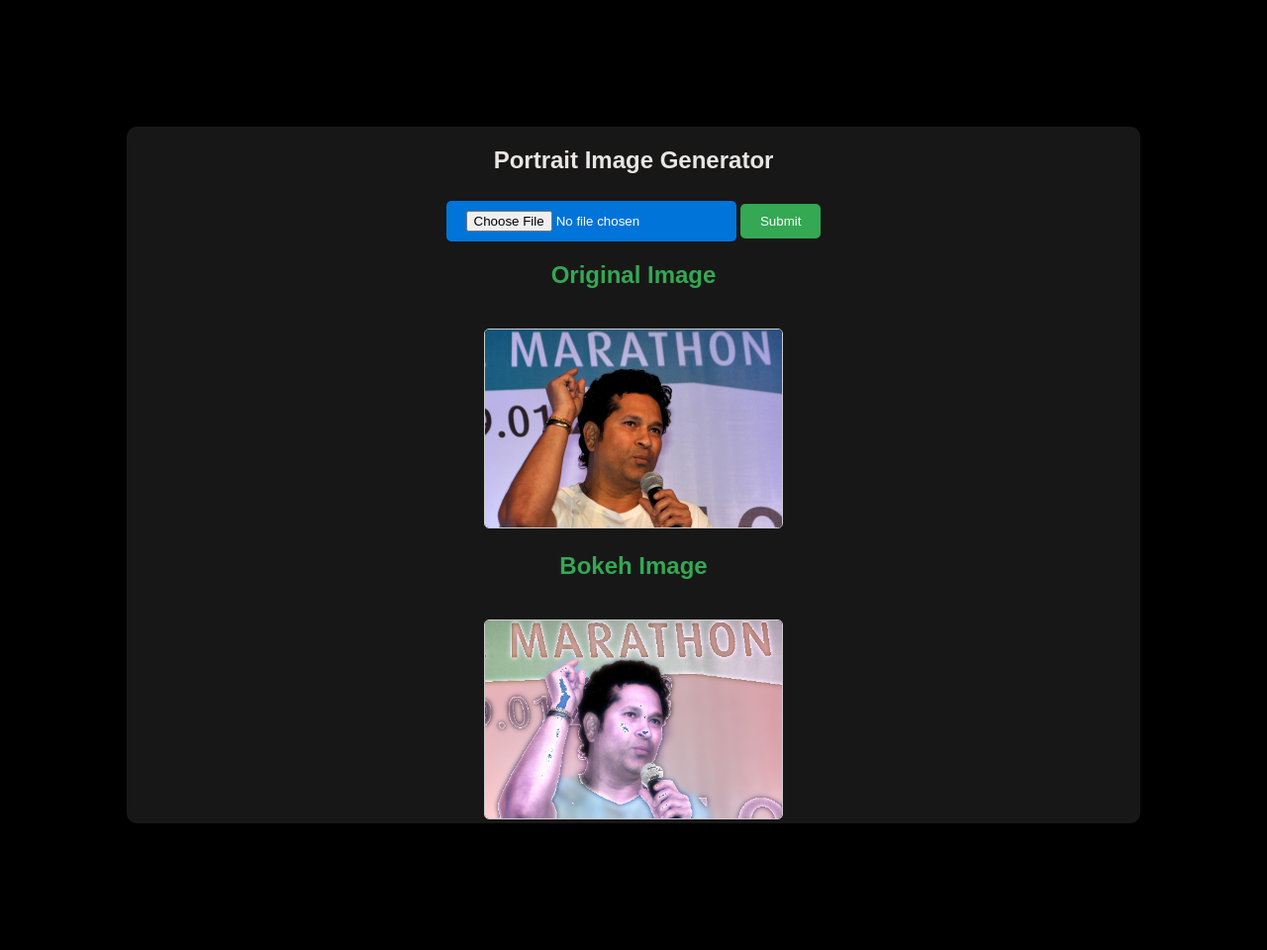
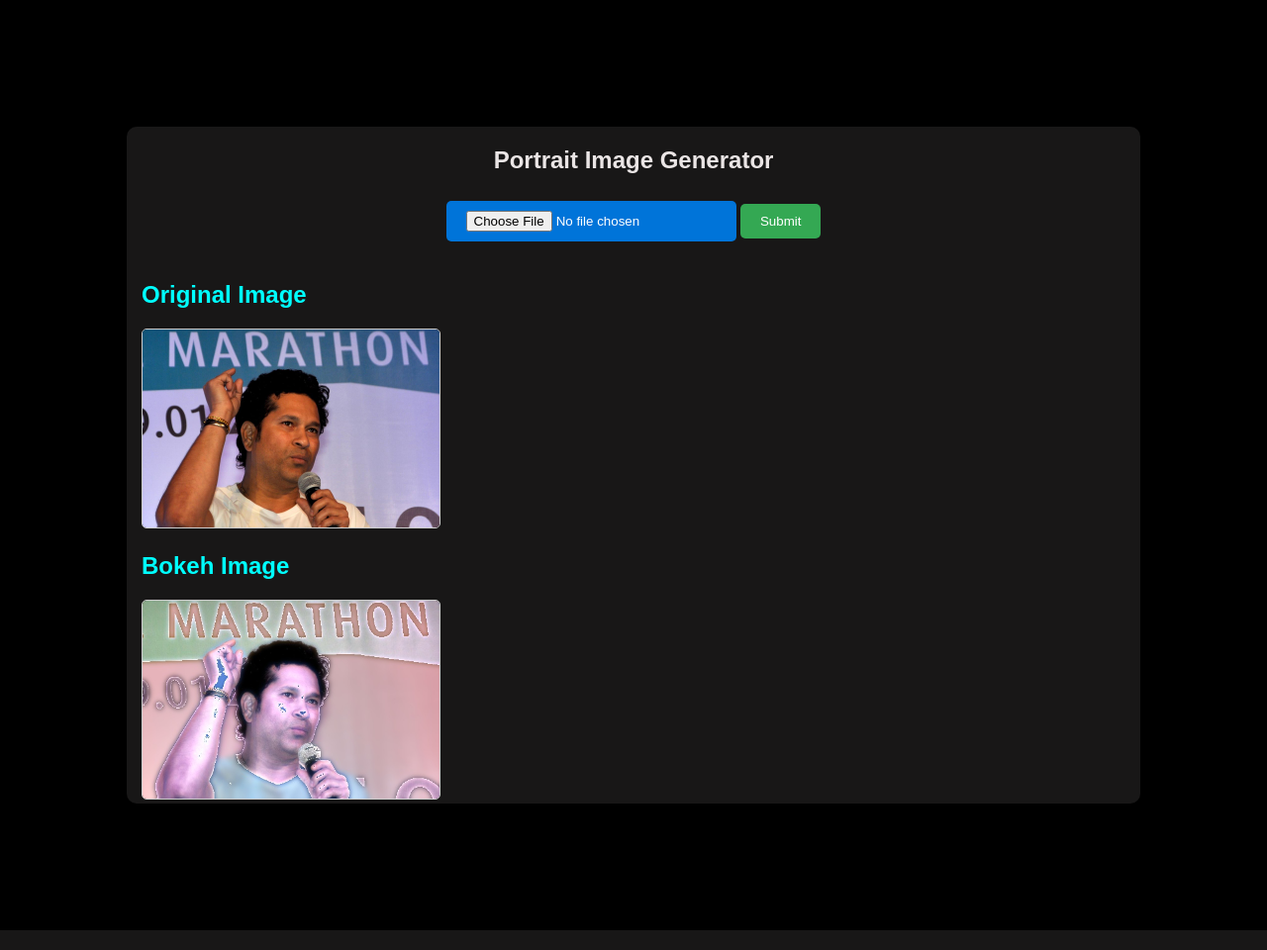
Before and after one commit to MuFazil/bokeh-flask, a Flask app: page / in a window 1280 px wide. Shown: the whole page at 99% size. Run offline with Flask 3, Linux system fonts and the light colour scheme.

Commit message:
styles added

```diff
--- a/static/styles.css
+++ b/static/styles.css
@@ -57,14 +57,15 @@
 }
 
 .image-container {
-
-    text-align: center;
+    padding-top: 20px;
+    text-align: left;
+    margin-left: 15px;
+    color: aqua;
 
 }
 
 .image-upload img,
 .image-process img {
-    margin-top: 20px;
     width: 100%;
     max-width: 300px;
     height: auto;
```
